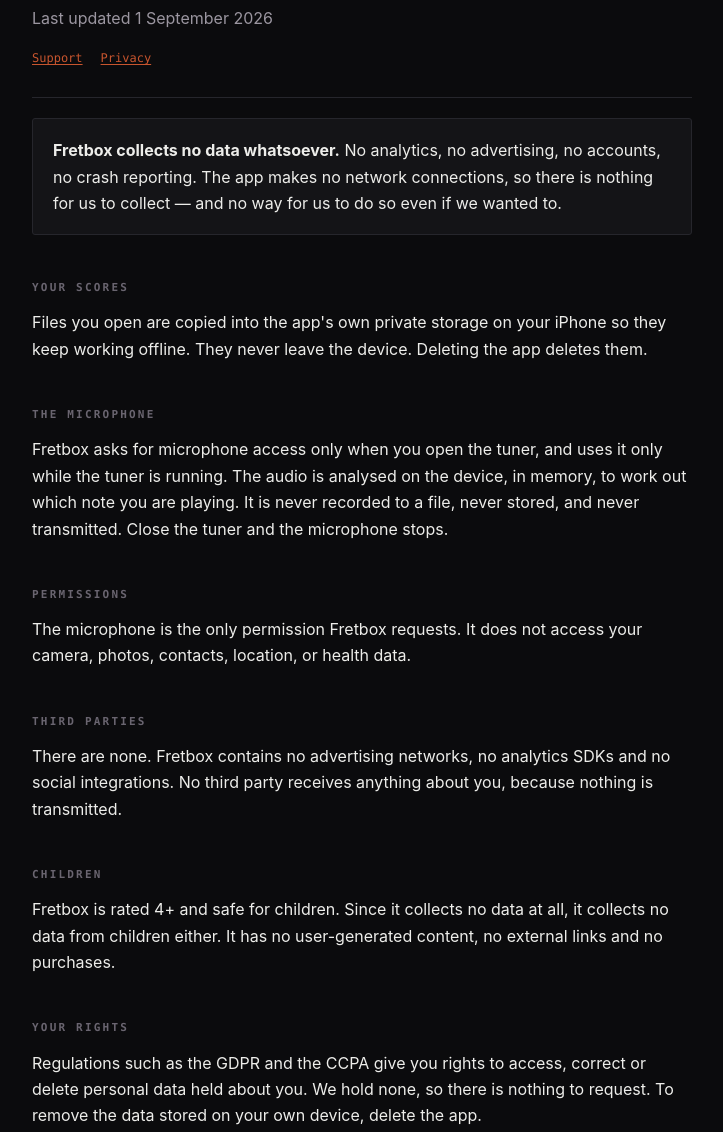
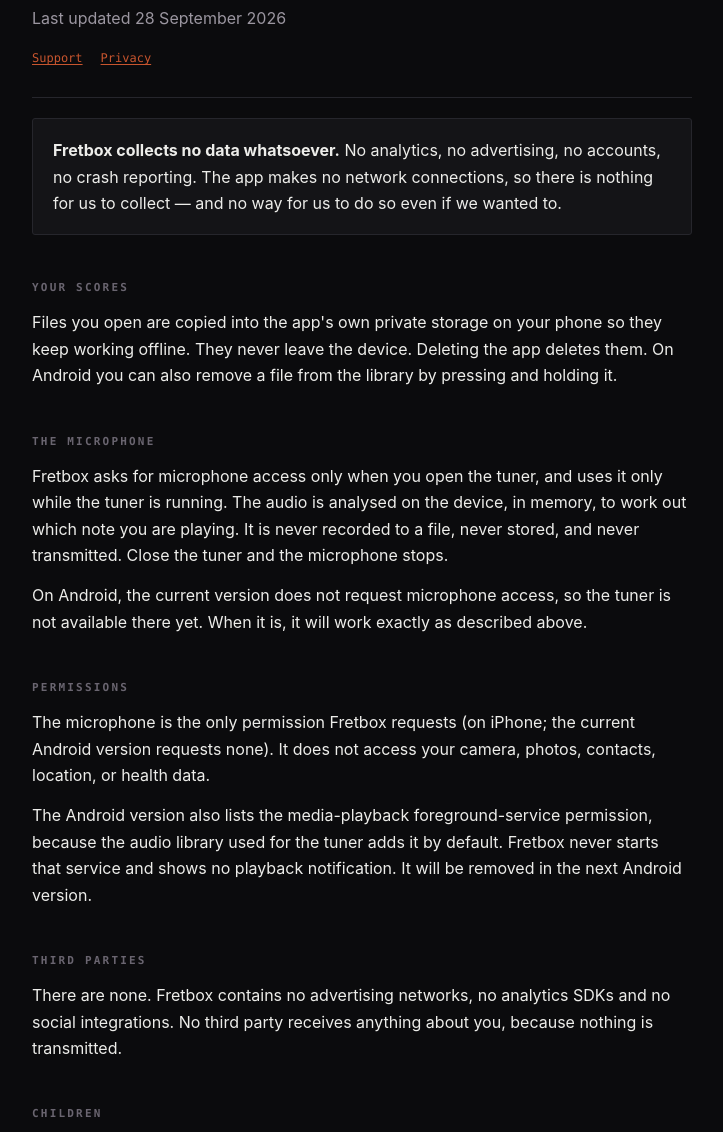
Before and after one commit to juapperez/fretbox-support, a plain HTML site: page privacy.html in a window 1280 px wide. Shown: the part 133-1265 px from the top of the page, without its empty margins (278-1001 px from the left). Drawn offline with Linux system fonts and the light colour scheme.

Commit message:
Privacidad: cubre también la app de Android

```diff
--- a/privacy.html
+++ b/privacy.html
@@ -13,7 +13,7 @@
 <header>
   <p class="brand"><a href="./">FRETBOX</a></p>
   <h1>Privacy Policy</h1>
-  <p class="lede">Last updated 1 September 2026</p>
+  <p class="lede">Last updated 28 September 2026</p>
   <nav><a href="./">Support</a><a href="privacy.html">Privacy</a></nav>
 </header>
 
@@ -22,19 +22,21 @@
 </div>
 
 <h2>Your scores</h2>
-<p>Files you open are copied into the app's own private storage on your iPhone so they keep working offline. They never leave the device. Deleting the app deletes them.</p>
+<p>Files you open are copied into the app's own private storage on your phone so they keep working offline. They never leave the device. Deleting the app deletes them. On Android you can also remove a file from the library by pressing and holding it.</p>
 
 <h2>The microphone</h2>
 <p>Fretbox asks for microphone access only when you open the tuner, and uses it only while the tuner is running. The audio is analysed on the device, in memory, to work out which note you are playing. It is never recorded to a file, never stored, and never transmitted. Close the tuner and the microphone stops.</p>
+<p>On Android, the current version does not request microphone access, so the tuner is not available there yet. When it is, it will work exactly as described above.</p>
 
 <h2>Permissions</h2>
-<p>The microphone is the only permission Fretbox requests. It does not access your camera, photos, contacts, location, or health data.</p>
+<p>The microphone is the only permission Fretbox requests (on iPhone; the current Android version requests none). It does not access your camera, photos, contacts, location, or health data.</p>
+<p>The Android version also lists the media-playback foreground-service permission, because the audio library used for the tuner adds it by default. Fretbox never starts that service and shows no playback notification. It will be removed in the next Android version.</p>
 
 <h2>Third parties</h2>
 <p>There are none. Fretbox contains no advertising networks, no analytics SDKs and no social integrations. No third party receives anything about you, because nothing is transmitted.</p>
 
 <h2>Children</h2>
-<p>Fretbox is rated 4+ and safe for children. Since it collects no data at all, it collects no data from children either. It has no user-generated content, no external links and no purchases.</p>
+<p>Fretbox is rated 4+ on the App Store and is not directed specifically at children. Since it collects no data at all, it collects no data from children either. It has no user-generated content, no external links and no purchases.</p>
 
 <h2>Your rights</h2>
 <p>Regulations such as the GDPR and the CCPA give you rights to access, correct or delete personal data held about you. We hold none, so there is nothing to request. To remove the data stored on your own device, delete the app.</p>
@@ -46,7 +48,7 @@
 <p>Questions about this policy: <a href="mailto:dismusicartist@gmail.com">dismusicartist@gmail.com</a>.</p>
 
 <footer>
-  This policy covers the Fretbox iOS application, bundle identifier com.pdevelop.fretbox.
+  This policy covers the Fretbox applications for iOS and Android, bundle identifier and package name com.pdevelop.fretbox.
 </footer>
 
 </div>
```
